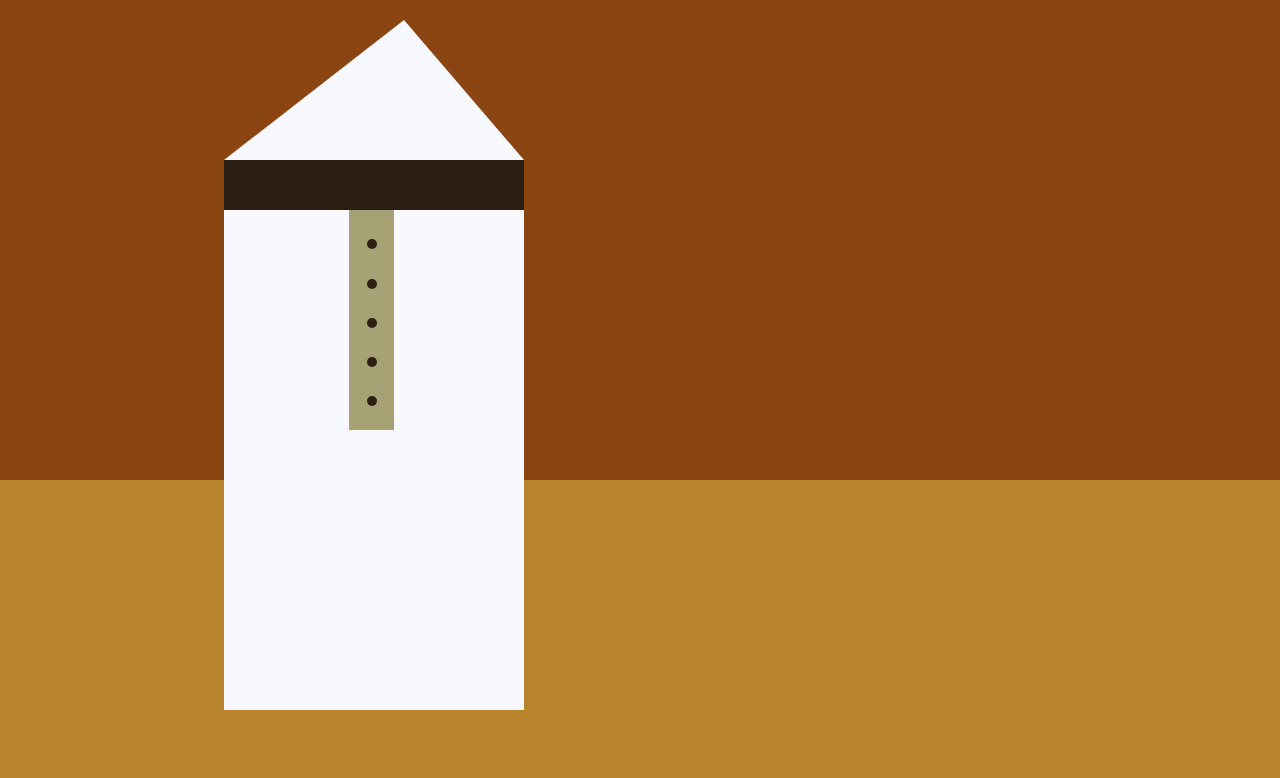
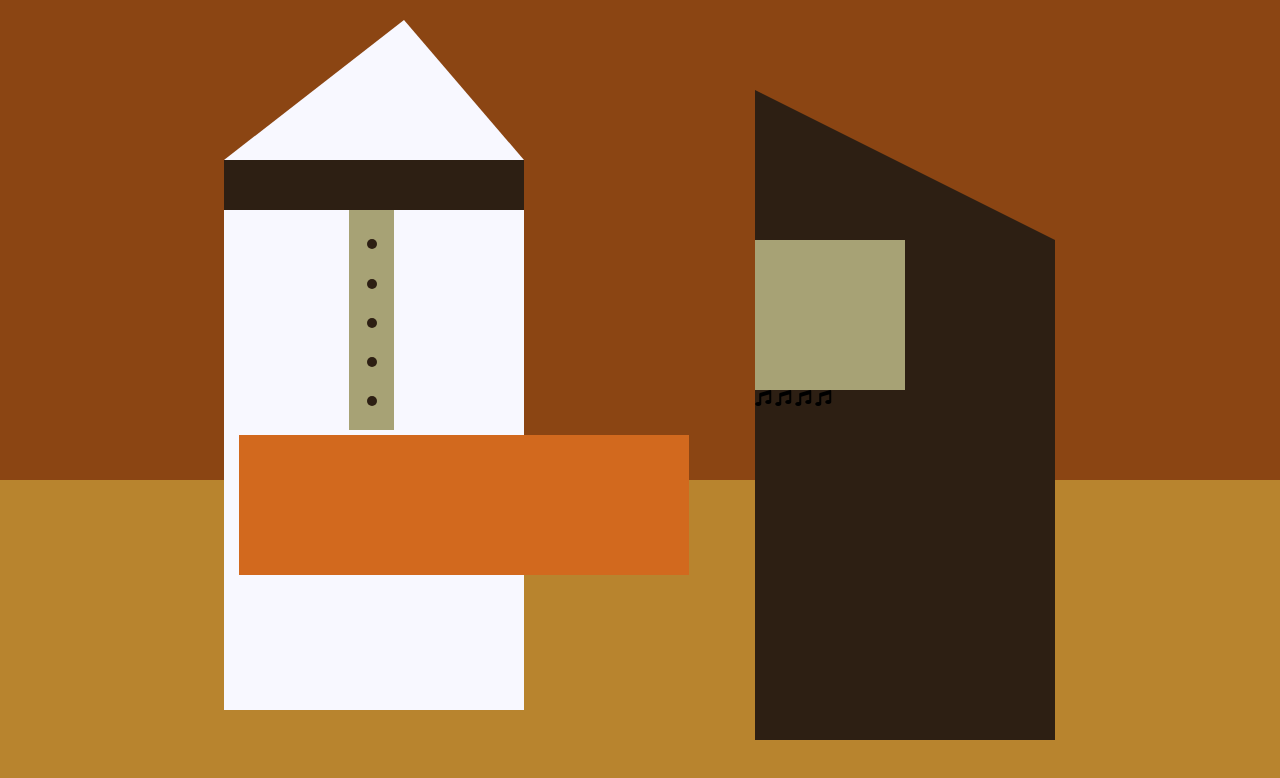
Before and after one commit to Yinkusadel/12-fcc-picasso-painting, a website: page index.html in a window 1280 px wide. Drawn offline with Linux system fonts and the light colour scheme.

Commit message:
add complete solution ti picasso painting project

```diff
--- a/index.html
+++ b/index.html
@@ -25,6 +25,19 @@
         </div>
         <div id="tan-table"></div>
       </div>
+      <div id="black-character">
+        <div id="black-hat"></div>
+        <div id="gray-mask">
+          <div class="eyes left"></div>
+          <div class="eyes right"></div>
+        </div>
+        <div id="white-paper">
+          <i class="fas fa-music"></i>
+          <i class="fas fa-music"></i>
+          <i class="fas fa-music"></i>
+          <i class="fas fa-music"></i>
+        </div>
+      </div>
     </div>
   </body>
 </html>
--- a/styles.css
+++ b/styles.css
@@ -64,3 +64,42 @@
     margin: auto;
     margin-top: 65%;
   }
+
+  #tan-table {
+    width: 450px;
+    height: 140px;
+    background-color: #D2691E;
+    position: absolute;
+    top: 275px;
+    left: 15px;
+    z-index:1;
+  }
+
+  #black-character {
+    width: 300px;
+    height: 500px;
+    background-color: rgb(45, 31, 19);
+    position: absolute;
+    top: 30%;
+    left: 59%;
+  }
+
+  #black-hat {
+    width: 0;
+    height: 0;
+    border-style: solid;
+    border-width: 150px 0 0 300px;
+    border-top-color: transparent;
+    border-right-color: transparent;
+    border-bottom-color: transparent;
+    border-left-color: rgb(45, 31, 19);
+    position: absolute;
+    top: -150px;
+    left: 0;
+  }
+
+  #gray-mask{
+    width : 150px;
+    height :150px;
+    background-color:rgb(167, 162, 117);
+  }
```
